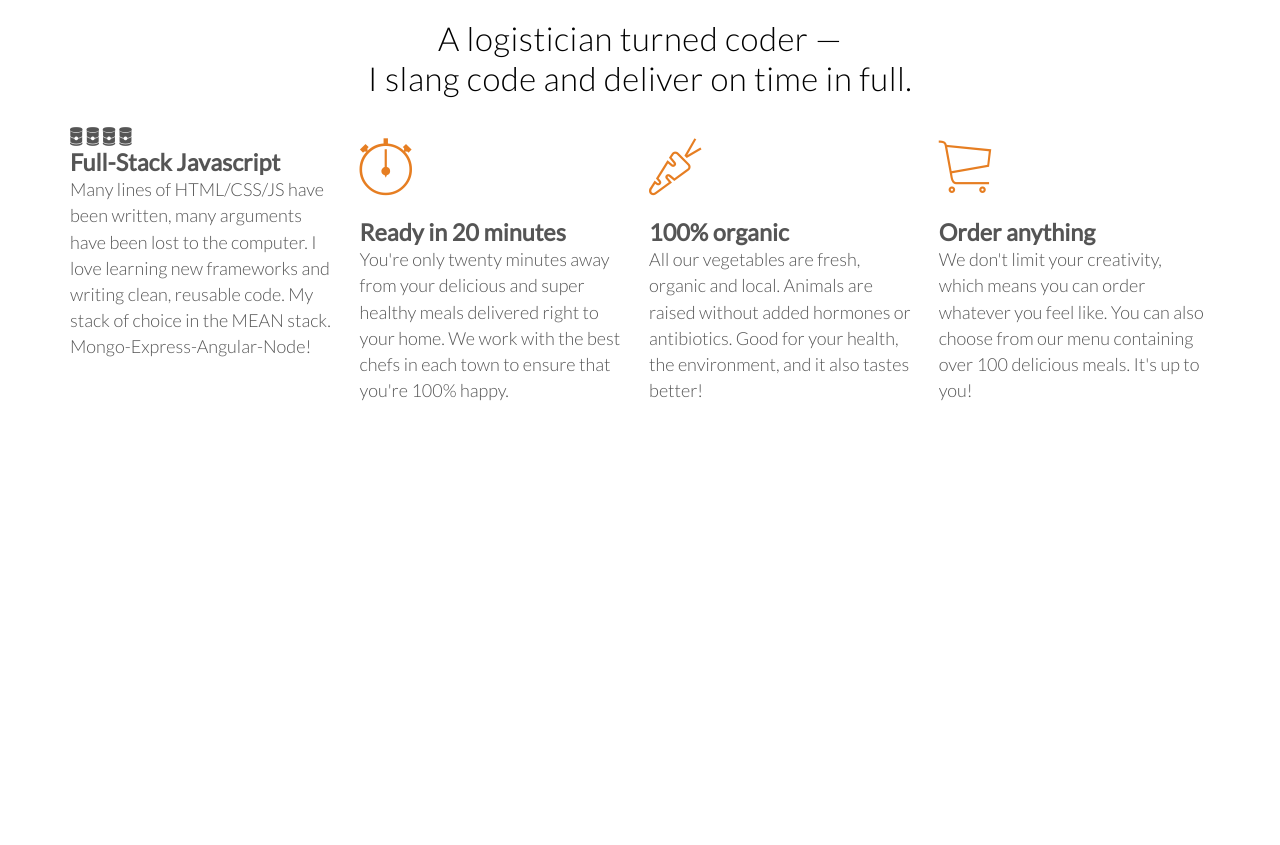
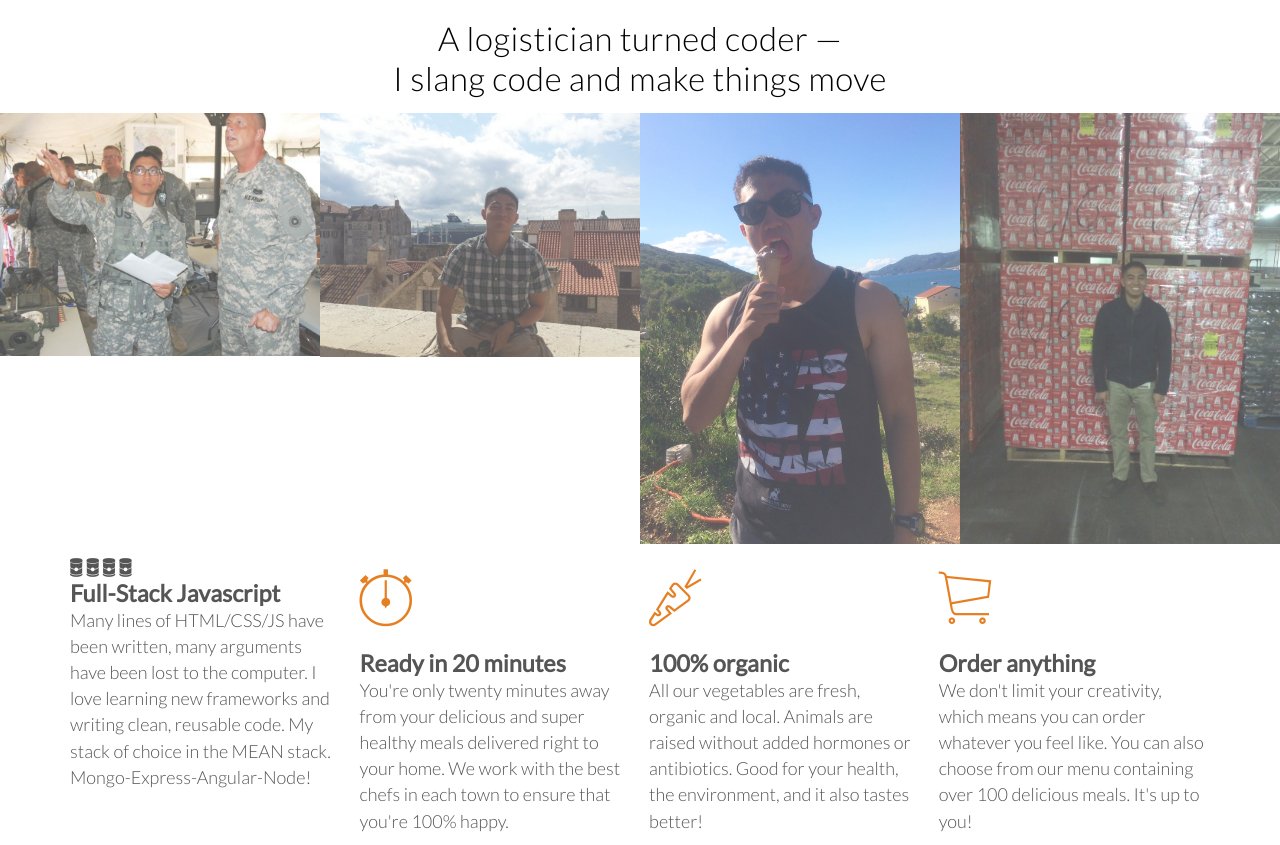
Before and after one commit to 87maza/fcclandingpage, a plain HTML site: page index.html in a window 1280 px wide. Shown: the part 802-1647 px from the top of the page. Before the commit the page ends 1216 px from the top, so only its background shows below. Drawn offline with nearby package versions, Linux system fonts and the light colour scheme; files whose address does not match are found by name.

Commit message:
added photo row

```diff
--- a/css/style.css
+++ b/css/style.css
@@ -171,3 +171,38 @@ ABOUT ME SECTION
   font-size: 90%;
   line-height: 145%;
 }
+
+/*===========================================
+Photo ROW
+=============================================*/
+
+.meals-showcase{
+  list-style: none;
+  width: 100%;
+}
+
+.meals-showcase li {
+  /*display images as block and float*/
+  display: block;
+  float: left;/* side by side image*/
+  width: 25%; /*4 x 25 is 100% of the width*/
+}
+
+.meal-photo{
+  width: 100%; /*has exact with of parent (meal showcase li or 25%)*/
+  margin: 0; /*normalize file has added some margin*/
+  overflow: hidden;/*chilrden inside this div that extend out, those excess will be hidden*/
+}
+.meal-photo img{
+  opacity: 0.7; /*makes images darker, adds a haze/fade*/
+  width: 100%;
+  height: auto;
+  transform: scale(1.15); /*makes the images bigger than the meal-photo container, it overflows out*/
+  transition: transform 0.5s, opacity 0.5s;
+  background: #000; /*since image is opaque with a black background, image gets darker*/
+}
+.meal-photo img:hover{
+  opacity:1; /*picture gets lighter on hover*/
+  transform: scale(1.03); /*white line on top images, will be reduced*/
+  /*zoom out effect */
+}
--- a/index.html
+++ b/index.html
@@ -31,12 +31,38 @@
     <div id="particles-js">
     </div> <!-- end of particles-js div -->
   </header>
-  <section class="section-features">
+  <section class="section-meals">
     <div class="row">
       <h2 class="tagline">
         A logistician turned coder &mdash;  <br>
-        I slang code and deliver on time in full.
+        I slang code and make things move
       </h2>
+    </div> <!-- end of row div-->
+      <ul class="meals-showcase clearfix">
+        <li>
+          <figure class="meal-photo">
+            <img src="images/image1.jpeg" alt="Army Reserve 1LT Maza Photo Logistics Officer">
+          </figure>
+        </li>
+        <li>
+          <figure class="meal-photo">
+            <img src="images/image2.jpeg" alt="Simple italian pizza with cherry tomatoes">
+          </figure>
+        </li>
+        <li>
+          <figure class="meal-photo">
+            <img src="images/image3.jpeg" alt="Chicken breast steak with vegetables">
+          </figure>
+        </li>
+        <li>
+          <figure class="meal-photo">
+            <img src="images/image4.jpeg" alt="Autumn pumpkin soup">
+          </figure>
+        </li>
+      </ul>
+    </section>
+  <section class="section-features">
+
     <div class="row">
       <div class="col span-1-of-4 box">
 
```
Also changed, not shown: images/image1.jpeg (added), images/image2.jpeg (added), images/image3.jpeg (added), images/image4.jpeg (added).
